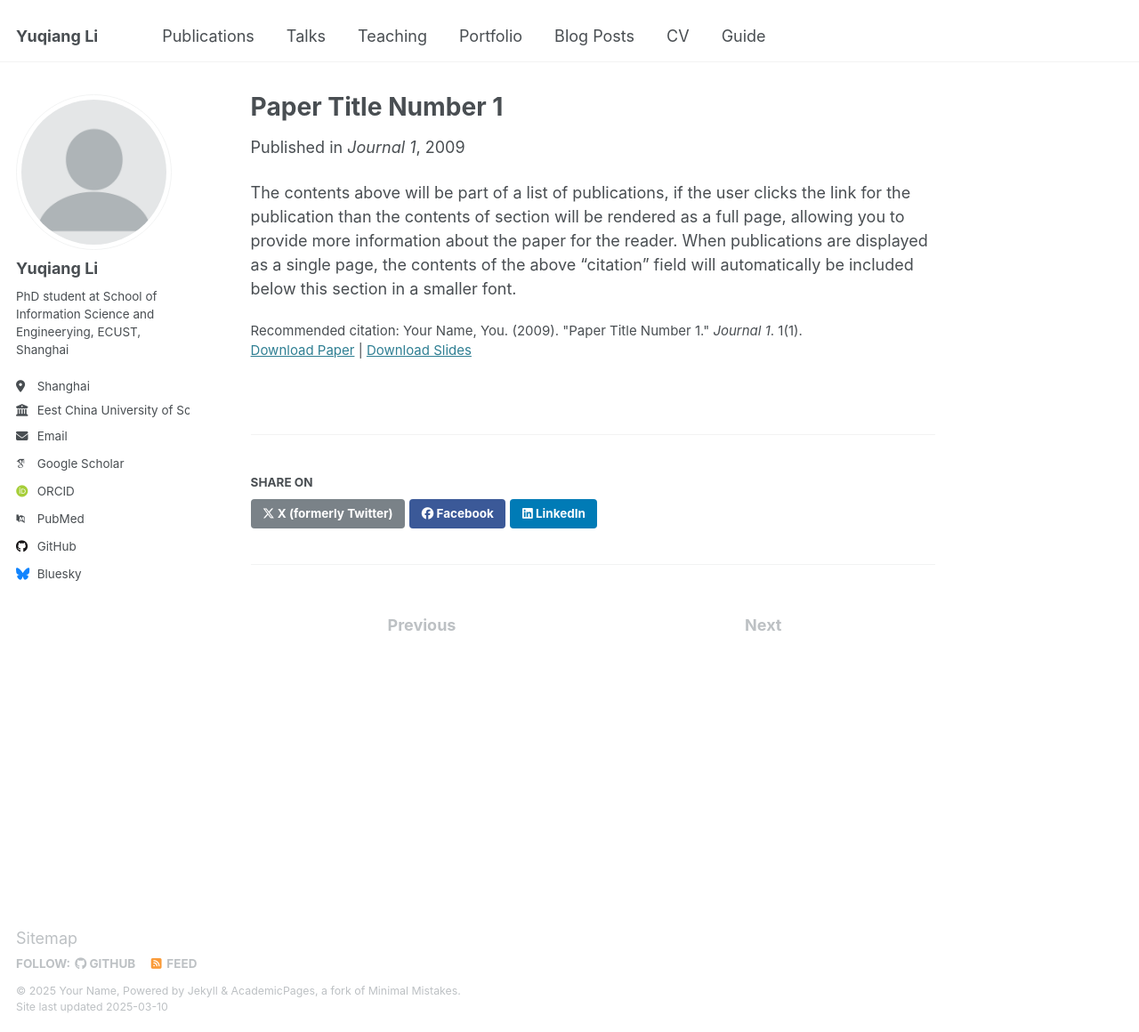
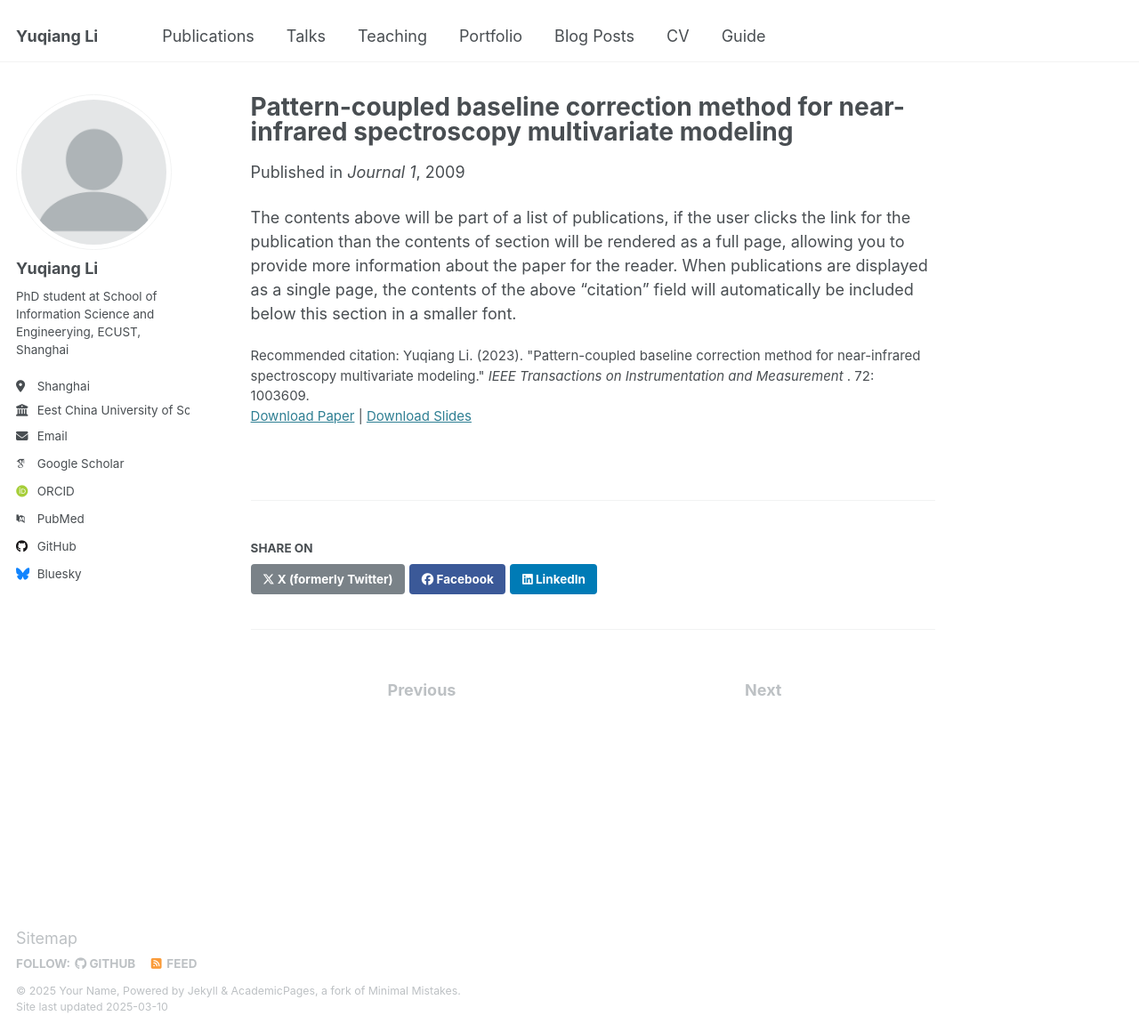
Before and after one commit to Yuqiangli092511/Yuqiangli092511.github.io, a Jekyll site: the page built from _publications/2009-10-01-paper-title-number-1.md, in a window 1280 px wide and 1160 px high. Shown: the whole window at 89% size. Built offline with Jekyll 4.4.1, drawn with Linux system fonts in a browser that asks for light colours; some web fonts are replaced.

Commit message:
Update 2009-10-01-paper-title-number-1.md

```diff
--- a/_publications/2009-10-01-paper-title-number-1.md
+++ b/_publications/2009-10-01-paper-title-number-1.md
@@ -1,5 +1,5 @@
 ---
-title: "Paper Title Number 1"
+title: "Pattern-coupled baseline correction method for near-infrared spectroscopy multivariate modeling"
 collection: publications
 category: manuscripts
 permalink: /publication/2009-10-01-paper-title-number-1
@@ -8,7 +8,7 @@ date: 2009-10-01
 venue: 'Journal 1'
 slidesurl: 'http://academicpages.github.io/files/slides1.pdf'
 paperurl: 'http://academicpages.github.io/files/paper1.pdf'
-citation: 'Your Name, You. (2009). &quot;Paper Title Number 1.&quot; <i>Journal 1</i>. 1(1).'
+citation: 'Yuqiang Li. (2023). &quot;Pattern-coupled baseline correction method for near-infrared spectroscopy multivariate modeling.&quot; <i>IEEE Transactions on Instrumentation and Measurement </i>. 72: 1003609.'
 ---
 
 The contents above will be part of a list of publications, if the user clicks the link for the publication than the contents of section will be rendered as a full page, allowing you to provide more information about the paper for the reader. When publications are displayed as a single page, the contents of the above "citation" field will automatically be included below this section in a smaller font.
```
